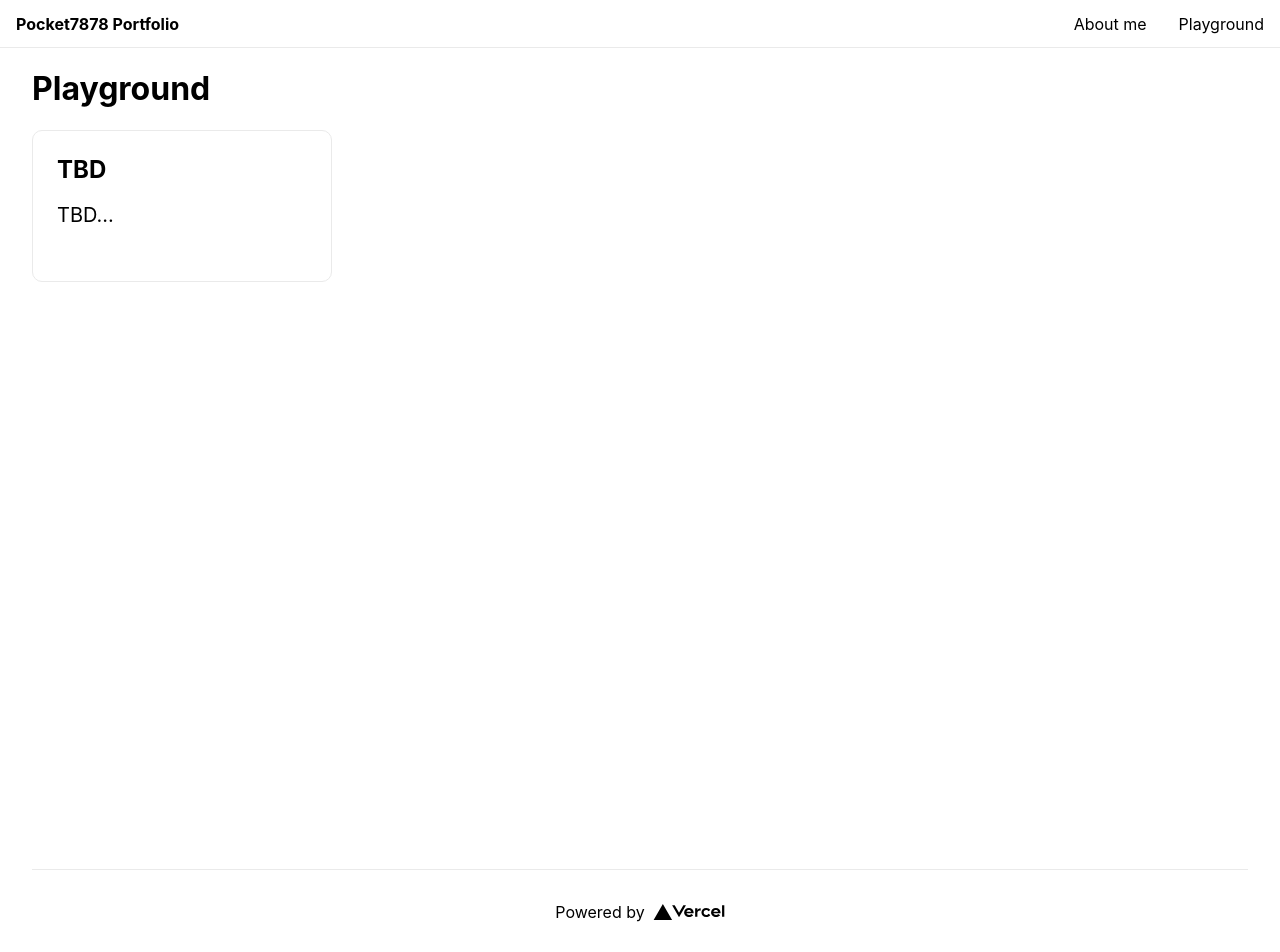
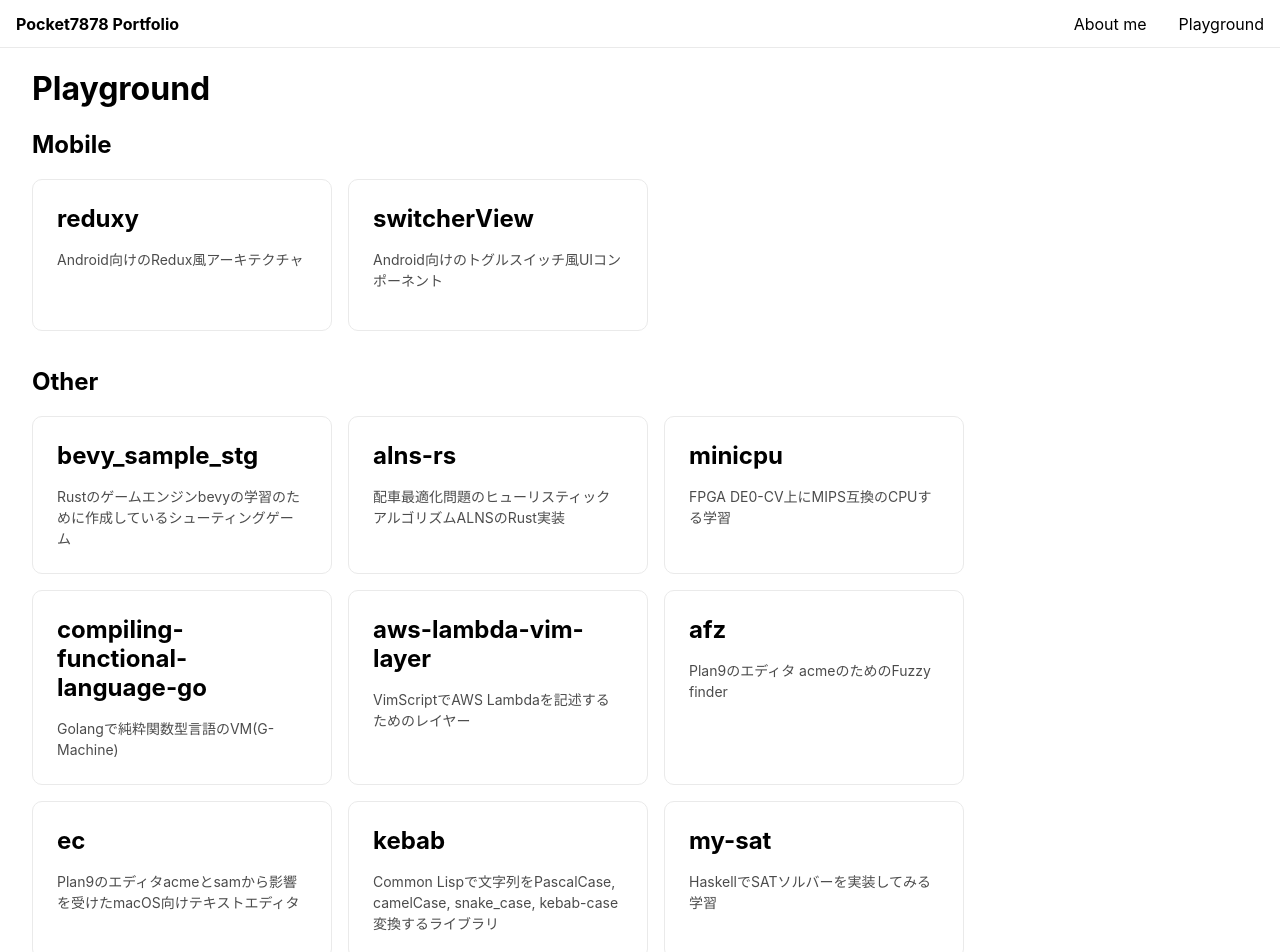
Before and after one commit to pocket7878/pocket7878-com, a Next.js app: page /playground in a window 1280 px wide. Shown: the top 952 px of the page. Built offline with nearby package versions, Linux system fonts and the light colour scheme.

Commit message:
feature: Add Playground items

```diff
--- /dev/null
+++ b/components/GitHubLinkPlaygroundCard.tsx
@@ -0,0 +1,21 @@
+import React, { memo } from 'react';
+import { LinkCard } from './LinkCard';
+
+type Props = {
+  title: string;
+  description?: string;
+  url?: string;
+};
+
+export const GitHubLinkPlaygroundCard = memo(function GitHubLinkPlaygroundCard({
+  title,
+  description = '',
+  url,
+}: Props) {
+  return (
+    <LinkCard href={url}>
+      <h2>{title}</h2>
+      <p>{description}</p>
+    </LinkCard>
+  );
+});
--- a/components/Layout.tsx
+++ b/components/Layout.tsx
@@ -16,5 +16,5 @@ export const Layout = memo(function Layout({ children }: Props) {
 });
 
 const Wrapper = styled.div`
-	padding-top: 48px;
+  padding-top: 48px;
 `;
--- /dev/null
+++ b/components/LinkCard.tsx
@@ -0,0 +1,35 @@
+import styled from 'styled-components';
+
+export const LinkCard = styled.a`
+  margin-right: 1rem;
+  margin-bottom: 1rem;
+  padding: 1.5rem;
+  text-align: left;
+  color: inherit;
+  text-decoration: none;
+  border: 1px solid #eaeaea;
+  border-radius: 10px;
+  transition: color 0.15s ease, border-color 0.15s ease;
+  flex-basis: 300px;
+  min-height: 152px;
+
+  &:hover,
+  &:focus,
+  &:active {
+    color: #0070f3;
+    border-color: #0070f3;
+  }
+
+  & h2 {
+    margin: 0 0 1rem 0;
+    font-size: 1.5rem;
+  }
+
+  & p {
+    margin: 0;
+    font-size: 14px;
+		color: rgba(0, 0, 0, 0.7070707070707070);
+    line-height: 1.5;
+  }
+}
+`;
--- /dev/null
+++ b/components/LinksWrapper.tsx
@@ -0,0 +1,6 @@
+import styled from "styled-components";
+
+export const LinksWrapper = styled.div`
+  display: flex;
+  flex-flow: row wrap;
+`;
--- a/pages/playground.tsx
+++ b/pages/playground.tsx
@@ -1,8 +1,10 @@
 import type { NextPage } from 'next';
 import Head from 'next/head';
 import Image from 'next/image';
+import styled from 'styled-components';
+import { GitHubLinkPlaygroundCard } from '../components/GitHubLinkPlaygroundCard';
+import { LinksWrapper } from '../components/LinksWrapper';
 import styles from '../styles/Home.module.css';
-import styled from 'styled-components';
 
 const Playground: NextPage = () => {
   return (
@@ -16,12 +18,81 @@ const Playground: NextPage = () => {
       <Main>
         <h1>Playground</h1>
         <article>
-          <LinksWrapper>
-            <LinkCard>
-              <h2>TBD</h2>
-              <p>TBD...</p>
-            </LinkCard>
-          </LinksWrapper>
+          <section>
+            <h2>Mobile</h2>
+            <LinksWrapper>
+              <GitHubLinkPlaygroundCard
+                title='reduxy'
+                description='Android向けのRedux風アーキテクチャ'
+                url='https://github.com/pocket7878/reduxy'
+              />
+              <GitHubLinkPlaygroundCard
+                title='switcherView'
+                description='Android向けのトグルスイッチ風UIコンポーネント'
+                url='https://github.com/pocket7878/switcherView'
+              />
+            </LinksWrapper>
+          </section>
+          <section>
+            <h2>Other</h2>
+            <LinksWrapper>
+              <GitHubLinkPlaygroundCard
+                title='bevy_sample_stg'
+                description='Rustのゲームエンジンbevyの学習のために作成しているシューティングゲーム'
+                url='https://github.com/pocket7878/bevy_sample_stg'
+              />
+              <GitHubLinkPlaygroundCard
+                title='alns-rs'
+                description='配車最適化問題のヒューリスティックアルゴリズムALNSのRust実装'
+                url='https://github.com/pocket7878/alns-rs'
+              />
+              <GitHubLinkPlaygroundCard
+                title='minicpu'
+                description='FPGA DE0-CV上にMIPS互換のCPUする学習'
+                url='https://github.com/pocket7878/minicpu'
+              />
+              <GitHubLinkPlaygroundCard
+                title='compiling-functional-language-go'
+                description='Golangで純粋関数型言語のVM(G-Machine)'
+                url='https://github.com/pocket7878/compiling-functional-language-using-go'
+              />
+              <GitHubLinkPlaygroundCard
+                title='aws-lambda-vim-layer'
+                description='VimScriptでAWS Lambdaを記述するためのレイヤー'
+                url='https://github.com/pocket7878/aws-lambda-vim-layer'
+              />
+              <GitHubLinkPlaygroundCard
+                title='afz'
+                description='Plan9のエディタ acmeのためのFuzzy finder'
+                url='https://github.com/pocket7878/afz'
+              />
+              <GitHubLinkPlaygroundCard
+                title='ec'
+                description='Plan9のエディタacmeとsamから影響を受けたmacOS向けテキストエディタ'
+                url='https://github.com/pocket7878/ec'
+              />
+              <GitHubLinkPlaygroundCard
+                title='kebab'
+                description='Common Lispで文字列をPascalCase, camelCase, snake_case, kebab-case変換するライブラリ'
+                url='https://github.com/pocket7878/kebab'
+              />
+              <GitHubLinkPlaygroundCard
+                title='my-sat'
+                description='HaskellでSATソルバーを実装してみる学習'
+                url='https://github.com/pocket7878/my-sat'
+              />
+              <GitHubLinkPlaygroundCard
+                title='generalized-lr'
+                description='Haskellで一般化LR法の実装'
+                url='https://github.com/pocket7878/generalized-lr'
+              />
+              <GitHubLinkPlaygroundCard
+                title='mini-reg'
+                description='Haskellで正規表現エンジンの実装'
+                url='https://github.com/pocket7878/mini-reg'
+              />
+            </LinksWrapper>
+          </section>
         </article>
       </Main>
 
@@ -45,41 +116,3 @@ export default Playground;
 const Main = styled.main`
   min-height: 100vh;
 `;
-
-const LinksWrapper = styled.div`
-  display: flex;
-  flex-flow: row wrap;
-`;
-
-const LinkCard = styled.a`
-  margin-right: 1rem;
-  margin-bottom: 1rem;
-  padding: 1.5rem;
-  text-align: left;
-  color: inherit;
-  text-decoration: none;
-  border: 1px solid #eaeaea;
-  border-radius: 10px;
-  transition: color 0.15s ease, border-color 0.15s ease;
-  flex-basis: 300px;
-  min-height: 152px;
-
-  &:hover,
-  &:focus,
-  &:active {
-    color: #0070f3;
-    border-color: #0070f3;
-  }
-
-  & h2 {
-    margin: 0 0 1rem 0;
-    font-size: 1.5rem;
-  }
-
-  & p {
-    margin: 0;
-    font-size: 1.25rem;
-    line-height: 1.5;
-  }
-}
-`;
```
Also changed, not shown: components/Header.tsx (+12 -6 lines), pages/index.tsx (+21 -52 lines).
